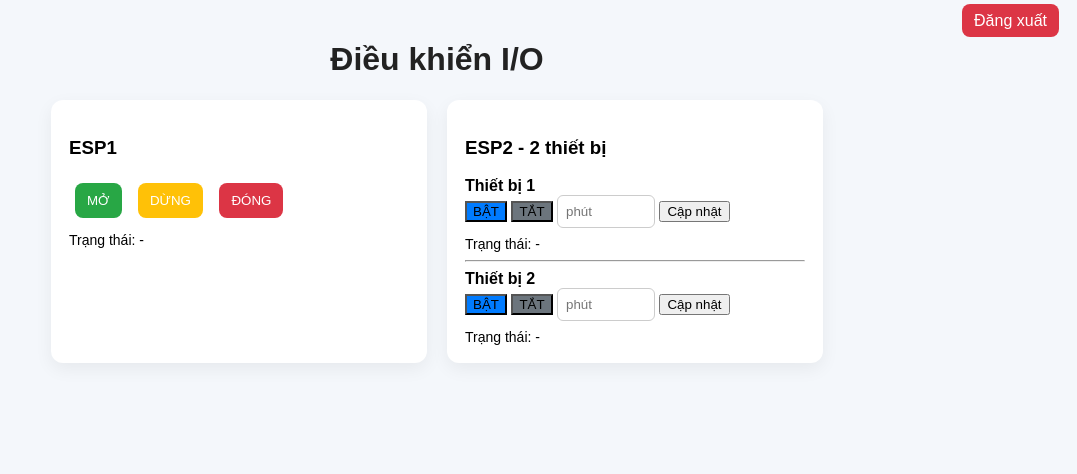
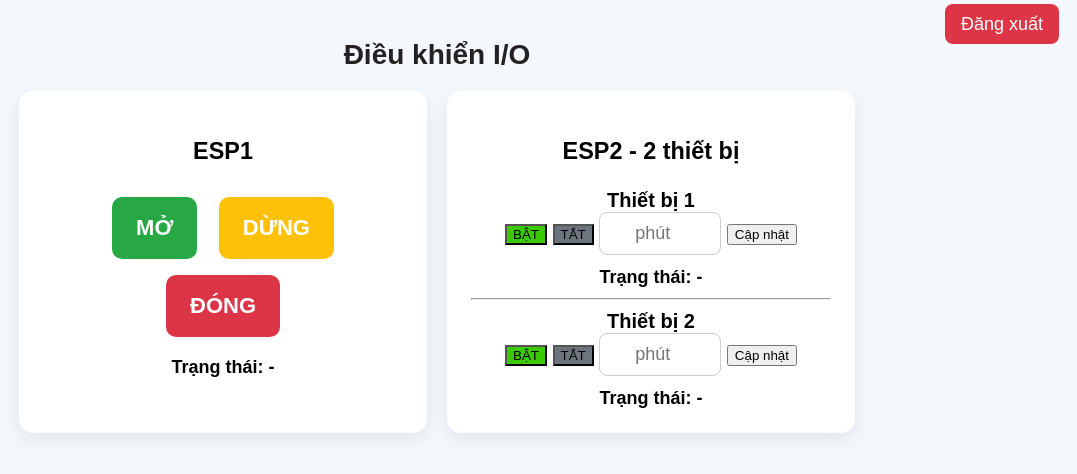
Before and after one commit to Daniel175-2124/iot-render-fastapi, a plain HTML site: page index.html in a window 1280 px wide. Shown: the whole page, without its empty margins (203-1280 px from the left). Drawn offline with Linux system fonts and the light colour scheme; no server answers.

Commit message:
Update index.html

```diff
--- a/index.html
+++ b/index.html
@@ -6,18 +6,95 @@
   <meta name="viewport" content="width=device-width,initial-scale=1" />
   <title>Điều khiển I/O</title>
   <style>
-    body{font-family:sans-serif;background:#f4f7fb;margin:0;padding:20px;display:flex;flex-direction:column;align-items:center}
-    h1{color:#222}
-    .grid{display:flex;gap:20px;flex-wrap:wrap;justify-content:center}
-    .card{background:white;padding:18px;border-radius:12px;box-shadow:0 6px 18px rgba(0,0,0,0.06);width:340px}
-    .controls button{margin:6px;padding:10px 12px;border:none;border-radius:8px;color:#fff;cursor:pointer}
-    .open{background:#28a745}.stop{background:#ffc107;color:#222}.close{background:#dc3545}
-    .on{background:#007bff}.off{background:#6c757d}
-    input[type=number]{width:80px;padding:8px;border-radius:6px;border:1px solid #ccc}
-    .status{margin-top:8px;font-size:14px}
-    .top-right{position:fixed;right:18px;top:12px}
-    .logout{background:#dc3545;color:#fff;padding:8px 12px;border-radius:8px;text-decoration:none}
-  </style>
+  body{
+    font-family: sans-serif;
+    background: #f4f7fb;
+    margin: 0;
+    padding: 20px;
+    display: flex;
+    flex-direction: column;
+    align-items: center;
+    font-size: 20px; /* chữ to hơn */
+  }
+
+  h1 {
+    color: #222;
+    font-size: 28px;
+    margin-bottom: 20px;
+  }
+
+  .grid {
+    display: flex;
+    gap: 20px;
+    flex-wrap: wrap;
+    justify-content: center;
+  }
+
+  .card {
+    background: white;
+    padding: 24px;
+    border-radius: 14px;
+    box-shadow: 0 6px 18px rgba(0,0,0,0.08);
+    width: 360px;
+    text-align: center;
+  }
+
+  .controls button {
+    margin: 8px;
+    padding: 18px 24px;
+    font-size: 22px;
+    font-weight: bold;
+    border: none;
+    border-radius: 10px;
+    color: #fff;
+    cursor: pointer;
+    transition: transform 0.2s ease, opacity 0.2s ease;
+  }
+  .controls button:hover {
+    transform: scale(1.05);
+    opacity: 0.9;
+  }
+
+  .open  { background: #28a745; }
+  .stop  { background: #ffc107; color: #222; }
+  .close { background: #dc3545; }
+  .on    { background: #3BCA02; }
+  .off   { background: #6c757d; }
+
+  input[type=number] {
+    width: 100px;
+    padding: 10px;
+    border-radius: 8px;
+    border: 1px solid #ccc;
+    font-size: 18px;
+    text-align: center;
+  }
+
+  /* Trạng thái hiển thị */
+  .status {
+    margin-top: 12px;
+    font-size: 18px;
+    font-weight: bold;
+  }
+  .status.on  { color: #28a745; }  /* BẬT -> xanh lá */
+  .status.off { color: #6c757d; }  /* TẮT -> xám */
+  .status.timer { font-weight: normal; font-size: 16px; color: #555; }
+
+  .top-right {
+    position: fixed;
+    right: 18px;
+    top: 12px;
+  }
+
+  .logout {
+    background: #dc3545;
+    color: #fff;
+    padding: 10px 16px;
+    border-radius: 8px;
+    text-decoration: none;
+    font-size: 18px;
+  }
+</style>
 </head>
 <body>
   <div class="top-right"><a class="logout" href="/logout">Đăng xuất</a></div>
@@ -94,6 +171,16 @@
         console.error(e);
       }
     }
+    document.getElementById('state1').innerHTML =
+      `<span class="status ${j2.io.dev1 ? 'on' : 'off'}">
+         Trạng thái: ${j2.io.dev1 ? 'BẬT' : 'TẮT'}
+       </span><div class="status timer">Còn ${t1}p</div>`;
+
+    document.getElementById('state2').innerHTML =
+      `<span class="status ${j2.io.dev2 ? 'on' : 'off'}">
+         Trạng thái: ${j2.io.dev2 ? 'BẬT' : 'TẮT'}
+       </span><div class="status timer">Còn ${t2}p</div>`;
+
     setInterval(updateUI, 5000);
     updateUI();
   </script>
```
